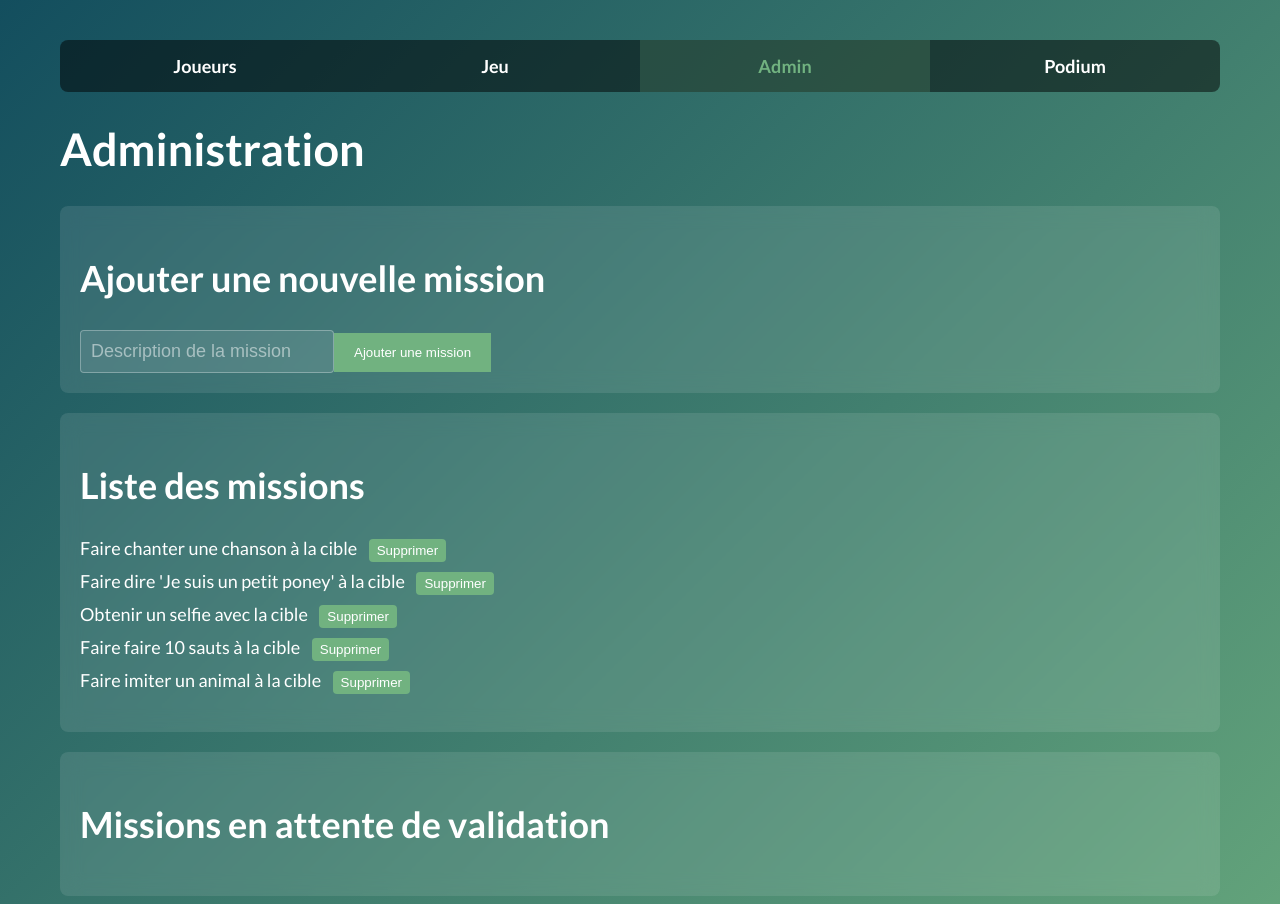
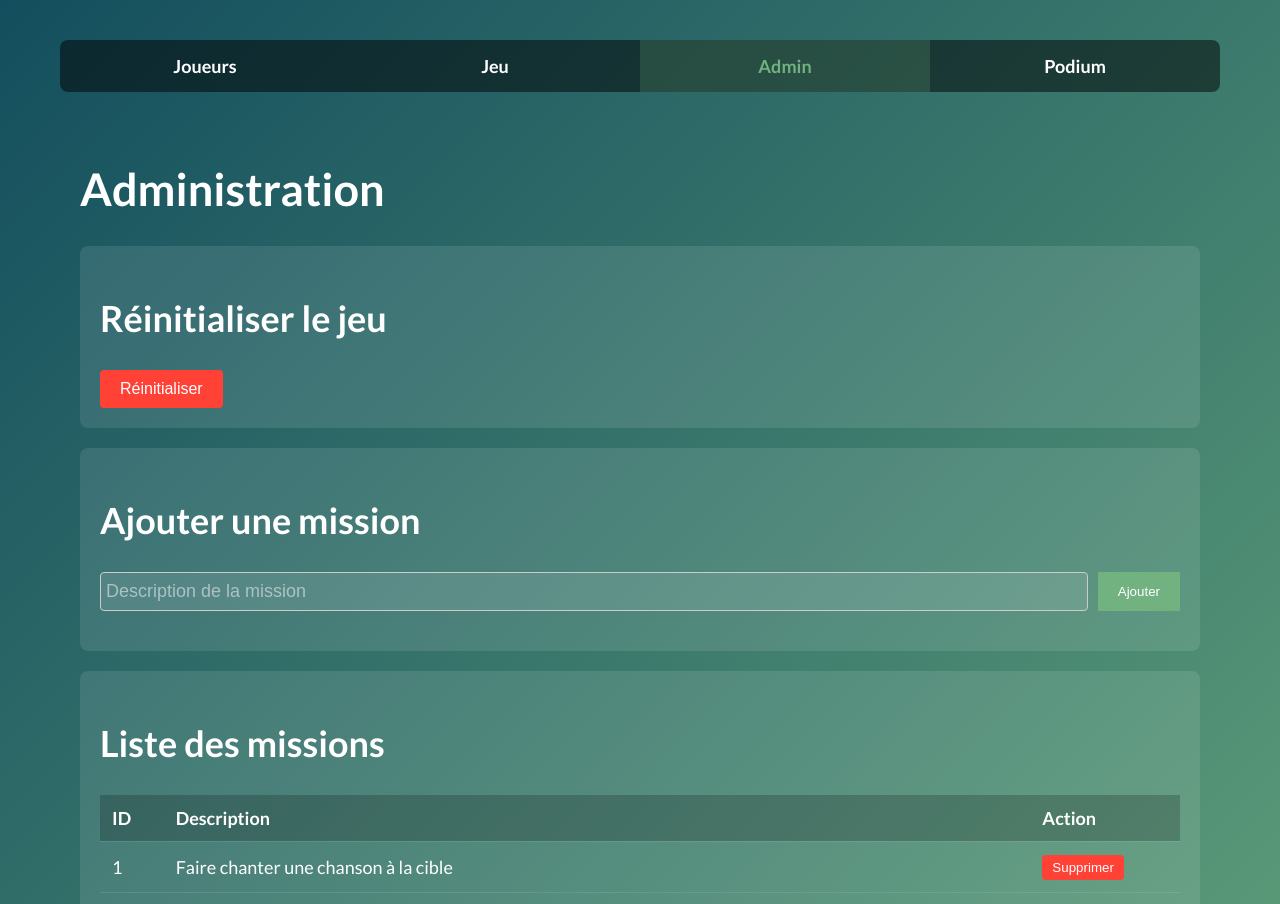
Before and after one commit to AlexandreGaultier/killer-game, a Vue app: page /admin in a window 1280 px wide. Shown: the top 904 px of the page. Built offline with nearby package versions, Linux system fonts and the light colour scheme.

Commit message:
add hardMode + add failure messages + fix components + replace list by table and make new podium

```diff
--- a/src/components/KillList.vue
+++ b/src/components/KillList.vue
@@ -10,10 +10,15 @@
         </tr>
       </thead>
       <tbody>
-        <tr v-for="kill in kills" :key="kill.killerId">
-          <td><div class="player-chip">{{ getPlayerName(kill.killerId) }}</div></td>
-          <td><div class="player-chip player-dead">{{ getPlayerName(kill.victimId) }}</div></td>
-          <td>{{ getMissionDescription(kill.missionId) }}</td>
+        <tr v-for="kill in reversedFilteredKills" :key="kill.killerId + kill.victimId + kill.missionId">
+          <template v-if="kill.failureMessage">
+            <td colspan="3" class="failure-message">{{ kill.failureMessage }}</td>
+          </template>
+          <template v-else>
+            <td><div class="player-chip">{{ getPlayerName(kill.killerId) }}</div></td>
+            <td><div class="player-chip player-dead">{{ getPlayerName(kill.victimId) }}</div></td>
+            <td>{{ getMissionDescription(kill.missionId) }}</td>
+          </template>
         </tr>
       </tbody>
     </table>
@@ -27,7 +32,21 @@ import { useGameStore } from '../stores/gameStore'
 export default {
   setup() {
     const gameStore = useGameStore()
-    const kills = computed(() => gameStore.kills)
+
+    const filteredKills = computed(() => {
+      return gameStore.kills.filter(kill => {
+        // En mode normal, on n'affiche que les vrais kills (pas les échecs)
+        if (!gameStore.hardMode) {
+          return kill.killerId !== kill.victimId
+        }
+        // En mode difficile, on affiche tout
+        return true
+      })
+    })
+
+    const reversedFilteredKills = computed(() => {
+      return [...filteredKills.value].reverse()
+    })
 
     const getPlayerName = (id: number) => {
       const player = gameStore.players.find(p => p.id === id)
@@ -39,7 +58,7 @@ export default {
       return mission ? mission.description : 'Mission inconnue'
     }
 
-    return { kills, getPlayerName, getMissionDescription }
+    return { reversedFilteredKills, getPlayerName, getMissionDescription }
   }
 }
 </script>
@@ -78,4 +97,9 @@ th {
   border-color: rgba(255, 99, 71, 0.5);
   text-decoration: line-through;
 }
+
+.failure-message {
+  font-style: italic;
+  color: #ff6b6b;
+}
 </style>
--- a/src/components/MissionInput.vue
+++ b/src/components/MissionInput.vue
@@ -1,5 +1,5 @@
 <template>
-  <div>
+  <div class="mission-input">
     <input v-model="missionDescription" placeholder="Description de la mission" />
     <button @click="addMission">Ajouter une mission</button>
   </div>
@@ -25,3 +25,14 @@ export default {
   }
 }
 </script>
+<style scoped>
+.mission-input {
+  display: flex;
+  gap: 10px;
+  margin-bottom: 20px;
+}
+
+.mission-input input {
+  flex-grow: 1;
+}
+</style>
--- a/src/data/default-missions.json
+++ b/src/data/default-missions.json
@@ -19,6 +19,42 @@
         {
             "id": 5,
             "description": "Faire imiter un animal à la cible"
+        },
+        {
+            "id": 6,
+            "description": "Convaincre la cible de porter ses vêtements à l'envers pendant 10 minutes"
+        },
+        {
+            "id": 7,
+            "description": "Faire avouer à la cible son crush secret"
+        },
+        {
+            "id": 8,
+            "description": "Obtenir que la cible fasse une déclaration d'amour à une personne présente"
+        },
+        {
+            "id": 9,
+            "description": "Faire manger un aliment bizarre à la cible (au choix de l'assassin)"
+        },
+        {
+            "id": 10,
+            "description": "Convaincre la cible de parler avec un accent ridicule"
+        },
+        {
+            "id": 11,
+            "description": "Faire danser la macarena à la cible en public"
+        },
+        {
+            "id": 12,
+            "description": "Obtenir que la cible envoie un message embarrassant à son crush"
+        },
+        {
+            "id": 13,
+            "description": "Faire porter un chapeau en aluminium (ou papier, ou démerde toi) à la cible"
+        },
+        {
+            "id": 14,
+            "description": "Convaincre la cible de se faire maquiller"
         }
-  ]
+    ]
 }
--- a/src/stores/gameStore.ts
+++ b/src/stores/gameStore.ts
@@ -1,6 +1,7 @@
 import { defineStore } from 'pinia'
 import { Player, Mission, Assignment, Kill } from '../types'
 import defaultMissions from '../data/default-missions.json'
+import failureMessages from '../data/failure-messages.json'
 
 const defaultPlayers = [
   { name: "Alex", isAlive: true, kills: 0 },
@@ -109,26 +110,17 @@ export const useGameStore = defineStore('game', {
     },
 
     rejectMission(assignmentId: number) {
-      console.log("test");
-
       const assignment = this.assignments.find(a => a.id === assignmentId)
-      console.log("assignment", assignment);
-
       if (!assignment) return
 
-      console.log("this.hardMode", this.hardMode);
+      const player = this.players.find(p => p.id === assignment.playerId)
+      if (!player) return
 
       if (this.hardMode) {
-        console.log("AAAAAAAAAAAAAA");
-
-        const player = this.players.find(p => p.id === assignment.playerId)
-        if (player) {
         player.isAlive = false
 
         // Trouver l'assignation qui avait ce joueur comme cible
         const assignmentTargetingPlayer = this.assignments.find(a => a.targetId === player.id)
-          console.log(assignmentTargetingPlayer);
-
 
         if (assignmentTargetingPlayer) {
           // Assigner la cible du joueur éliminé au joueur qui le ciblait
@@ -137,11 +129,20 @@ export const useGameStore = defineStore('game', {
 
         // Supprimer l'assignation du joueur éliminé
         this.assignments = this.assignments.filter(a => a.playerId !== player.id)
-        }
+
+        // Ajouter un "kill" pour l'échec seulement en mode difficile
+        const failureMessage = this.getRandomFailureMessage(player.name)
+        this.kills.push({
+          killerId: player.id,
+          victimId: player.id,
+          missionId: assignment.missionId,
+          failureMessage: failureMessage
+        })
       } else {
-        // Logique existante pour le mode normal
+        // En mode normal, on change simplement la mission
         assignment.missionId = this.getRandomMissionId()
       }
+
       this.saveToLocalStorage()
     },
 
@@ -199,6 +200,12 @@ export const useGameStore = defineStore('game', {
     setHardMode(mode: boolean) {
       this.hardMode = mode
     },
+
+    getRandomFailureMessage(playerName: string) {
+      const messages = failureMessages.messages
+      const randomMessage = messages[Math.floor(Math.random() * messages.length)]
+      return randomMessage.replace('{name}', playerName)
+    },
   },
   getters: {
     alivePlayers: (state) => state.players.filter(p => p.isAlive),
--- a/src/views/AdminView.vue
+++ b/src/views/AdminView.vue
@@ -1,147 +1,140 @@
 <template>
-  <div>
+  <div class="admin-view">
     <h1>Administration</h1>
-
-    <section>
-      <h2>Ajouter une nouvelle mission</h2>
-      <MissionInput />
-    </section>
-
-    <section>
+    <div class="card">
+      <h2>Réinitialiser le jeu</h2>
+      <button @click="resetGame" class="reset-button">Réinitialiser</button>
+    </div>
+    <div class="card">
+      <h2>Ajouter une mission</h2>
+      <div class="mission-input">
+        <input v-model="newMission" placeholder="Description de la mission" />
+        <button @click="addMission">Ajouter</button>
+      </div>
+    </div>
+    <div class="card">
       <h2>Liste des missions</h2>
-      <ul>
-        <li v-for="mission in missions" :key="mission.id">
-          {{ mission.description }}
-          <button @click="deleteMission(mission.id)">Supprimer</button>
-        </li>
-      </ul>
-    </section>
-
-    <section>
-      <h2>Missions en attente de validation</h2>
-      <ul>
-        <li v-for="assignment in pendingAssignments" :key="assignment.id">
-          {{ getPlayerName(assignment.playerId) }} doit {{ getMissionDescription(assignment.missionId) }}
-          {{ getPlayerName(assignment.targetId) }}
-          <button @click="validateMission(assignment)">Valider</button>
-          <button @click="rejectKill(assignment)">Rejeter</button>
-        </li>
-      </ul>
-    </section>
-
-    <KillList />
-
-    <section class="reset-section">
-      <h2>Réinitialisation du jeu</h2>
-      <button @click="confirmReset" class="reset-button">Réinitialiser le jeu</button>
-    </section>
+      <table>
+        <thead>
+          <tr>
+            <th>ID</th>
+            <th>Description</th>
+            <th>Action</th>
+          </tr>
+        </thead>
+        <tbody>
+          <tr v-for="mission in missions" :key="mission.id">
+            <td>{{ mission.id }}</td>
+            <td>{{ mission.description }}</td>
+            <td>
+              <button @click="deleteMission(mission.id)" class="delete-button">Supprimer</button>
+            </td>
+          </tr>
+        </tbody>
+      </table>
+    </div>
   </div>
 </template>
 
 <script lang="ts">
-import { computed } from 'vue'
+import { ref, computed } from 'vue'
+import { useGameStore } from '../stores/gameStore'
 import { useRouter } from 'vue-router'
-import { useGameStore } from '../stores/gameStore'
-import MissionInput from '../components/MissionInput.vue'
-import KillList from '../components/KillList.vue'
-import { Assignment } from '../types/index' // Ajoutez cette ligne en haut du fichier
 
 export default {
-  components: { MissionInput, KillList },
   setup() {
     const gameStore = useGameStore()
+    const newMission = ref('')
+    const missions = computed(() => gameStore.missions)
     const router = useRouter()
 
-    const missions = computed(() => gameStore.missions)
-    const pendingAssignments = computed(() =>
-      gameStore.assignments.filter(a => !a.completed)
-    )
-
-    const getPlayerName = (id: number) => {
-      const player = gameStore.players.find(p => p.id === id)
-      return player ? player.name : 'Joueur inconnu'
-    }
-
-    const getMissionDescription = (id: number) => {
-      const mission = gameStore.missions.find(m => m.id === id)
-      return mission ? mission.description : 'Mission inconnue'
-    }
-
-    const validateMission = (assignment: Assignment) => {
-      gameStore.validateMission(assignment.id)
-    }
-
-    const rejectKill = (assignment : Assignment) => {
-      gameStore.rejectMission(assignment.id)
-    }
-
-    const deleteMission = (missionId: number) => {
-      if (confirm('Êtes-vous sûr de vouloir supprimer cette mission ?')) {
-        gameStore.deleteMission(missionId)
+    const addMission = () => {
+      if (newMission.value.trim()) {
+        gameStore.addMission(newMission.value.trim())
+        newMission.value = ''
       }
     }
 
-    const confirmReset = () => {
+    const deleteMission = (id: number) => {
+      gameStore.deleteMission(id)
+    }
+
+    const resetGame = () => {
       if (confirm('Êtes-vous sûr de vouloir réinitialiser le jeu ? Toutes les données seront perdues.')) {
         gameStore.resetGame()
         router.push('/')
       }
     }
 
-    return {
-      missions,
-      pendingAssignments,
-      getPlayerName,
-      getMissionDescription,
-      validateMission,
-      rejectKill,
-      deleteMission,
-      confirmReset
-    }
+    return { newMission, missions, addMission, deleteMission, resetGame }
   }
 }
 </script>
 
 <style scoped>
-section {
+.admin-view {
+  padding: 20px;
+}
+
+.card {
   background-color: rgba(255, 255, 255, 0.1);
-  backdrop-filter: blur(10px);
-  -webkit-backdrop-filter: blur(10px);
   border-radius: 8px;
   padding: 20px;
   margin-bottom: 20px;
 }
 
-ul {
-  list-style-type: none;
-  padding: 0;
+.mission-input {
+  display: flex;
+  gap: 10px;
+  margin-bottom: 20px;
 }
 
-li {
-  margin-bottom: 0.5rem;
+.mission-input input {
+  flex-grow: 1;
+  padding: 5px;
+  border-radius: 4px;
+  border: 1px solid #ccc;
 }
 
-button {
-  margin-left: 0.5rem;
-  padding: 0.25rem 0.5rem;
+table {
+  width: 100%;
+  border-collapse: collapse;
+}
+
+th, td {
+  padding: 12px;
+  text-align: left;
+  border-bottom: 1px solid rgba(255, 255, 255, 0.1);
+}
+
+th {
+  background-color: rgba(0, 0, 0, 0.2);
+}
+
+.delete-button {
+  background-color: #ff4136;
+  color: white;
   border: none;
+  padding: 5px 10px;
   border-radius: 4px;
   cursor: pointer;
 }
 
-.reset-section {
-  margin-top: 2rem;
-  padding: 1rem;
+.delete-button:hover {
+  background-color: #d0342b;
 }
 
 .reset-button {
   background-color: #ff4136;
   color: white;
-  padding: 0.5rem 1rem;
-  font-size: 1rem;
+  border: none;
+  padding: 10px 20px;
+  border-radius: 4px;
+  cursor: pointer;
+  font-size: 16px;
 }
 
 .reset-button:hover {
-  background-color: #ff1a1a;
+  background-color: #d0342b;
 }
 </style>
--- a/src/views/GameView.vue
+++ b/src/views/GameView.vue
@@ -79,6 +79,8 @@ export default {
   display: flex;
   flex-direction: column;
   background-color: rgba(255, 255, 255, 0.1);
+  backdrop-filter: blur(10px);
+  -webkit-backdrop-filter: blur(10px);
   border-radius: 8px;
   padding: 20px;
   box-shadow: 0 4px 6px rgba(0, 0, 0, 0.1);
--- a/src/views/PodiumView.vue
+++ b/src/views/PodiumView.vue
@@ -9,10 +9,10 @@
         </div>
       </div>
     </div>
-    <div class="other-players" v-if="otherPlayers.length > 0">
+    <div class="other-players" v-if="players.length > 0">
       <h3>Autres joueurs</h3>
       <div class="player-chips">
-        <div v-for="player in otherPlayers" :key="player.id" class="player-chip">
+        <div v-for="player in players" :key="player.id" class="player-chip">
           {{ player.name }} ({{ player.kills }})
         </div>
       </div>
@@ -43,7 +43,7 @@ export default {
         .slice(0, 3)
     })
 
-    const otherPlayers = computed(() => {
+    const players = computed(() => {
       return [...gameStore.players]
         .sort((a, b) => b.kills - a.kills)
         .slice(3)
@@ -65,7 +65,7 @@ export default {
 
     return {
       topThree,
-      otherPlayers,
+      players,
       getPlayerKills,
       getMissionDescription,
       getPlayerName,
@@ -96,28 +96,40 @@ export default {
 .podium-step {
   width: 30%;
   margin: 0 10px;
-  background: linear-gradient(to bottom, rgba(255,255,255,0.1), rgba(255,255,255,0.05));
+  background: linear-gradient(to bottom, rgba(255,255,255,0.2), rgba(255,255,255,0.1));
   border-top-left-radius: 10px;
   border-top-right-radius: 10px;
   display: flex;
   flex-direction: column;
   justify-content: flex-end;
   transition: all 0.3s ease;
+  box-shadow: 0 0 15px rgba(255, 255, 255, 0.1);
 }
 
 .podium-step:hover {
   transform: translateY(-10px);
+  box-shadow: 0 0 20px rgba(255, 255, 255, 0.2);
 }
 
-.place-1 { height: 100%; background-color: rgba(255, 215, 0, 0.3); }
-.place-2 { height: 80%; background-color: rgba(192, 192, 192, 0.3); }
-.place-3 { height: 60%; background-color: rgba(205, 127, 50, 0.3); }
+.place-1 {
+  height: 100%;
+  background: linear-gradient(to bottom, rgba(255, 215, 0, 0.4), rgba(255, 215, 0, 0.2));
+}
+.place-2 {
+  height: 80%;
+  background: linear-gradient(to bottom, rgba(192, 192, 192, 0.4), rgba(192, 192, 192, 0.2));
+}
+.place-3 {
+  height: 60%;
+  background: linear-gradient(to bottom, rgba(205, 127, 50, 0.4), rgba(205, 127, 50, 0.2));
+}
 
 .player-info {
   padding: 20px;
   background-color: rgba(0, 0, 0, 0.7);
   border-top-left-radius: 10px;
   border-top-right-radius: 10px;
+  text-shadow: 0 0 5px rgba(255, 255, 255, 0.5);
 }
 
 .player-info h2 {
@@ -129,6 +141,7 @@ export default {
 .kills {
   font-size: 1.2em;
   color: #ffd700;
+  text-shadow: 0 0 5px rgba(255, 215, 0, 0.5);
 }
 
 .other-players {
```
Also changed, not shown: src/components/PlayerInput.vue (+12 -1 lines), src/data/failure-messages.json (+11 -1 lines). Lines whose indentation alone changed are shown as unchanged.
